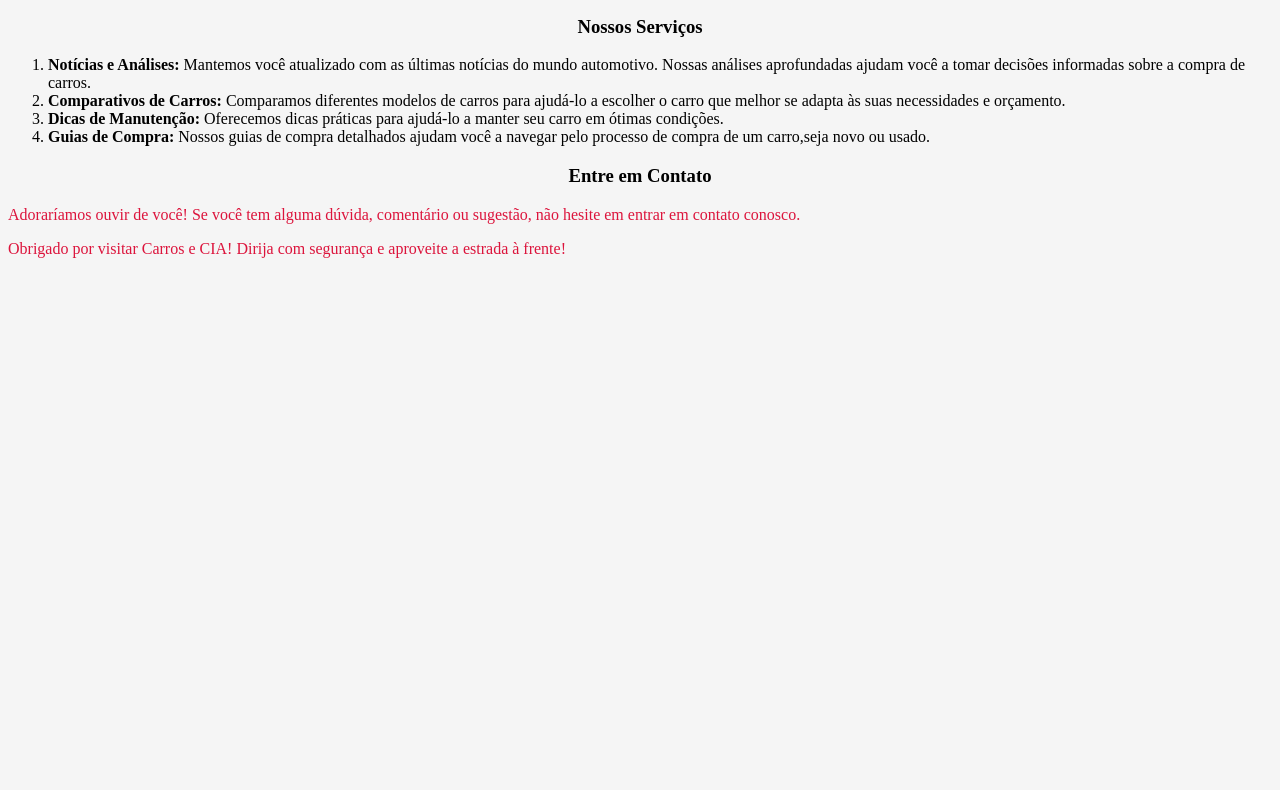
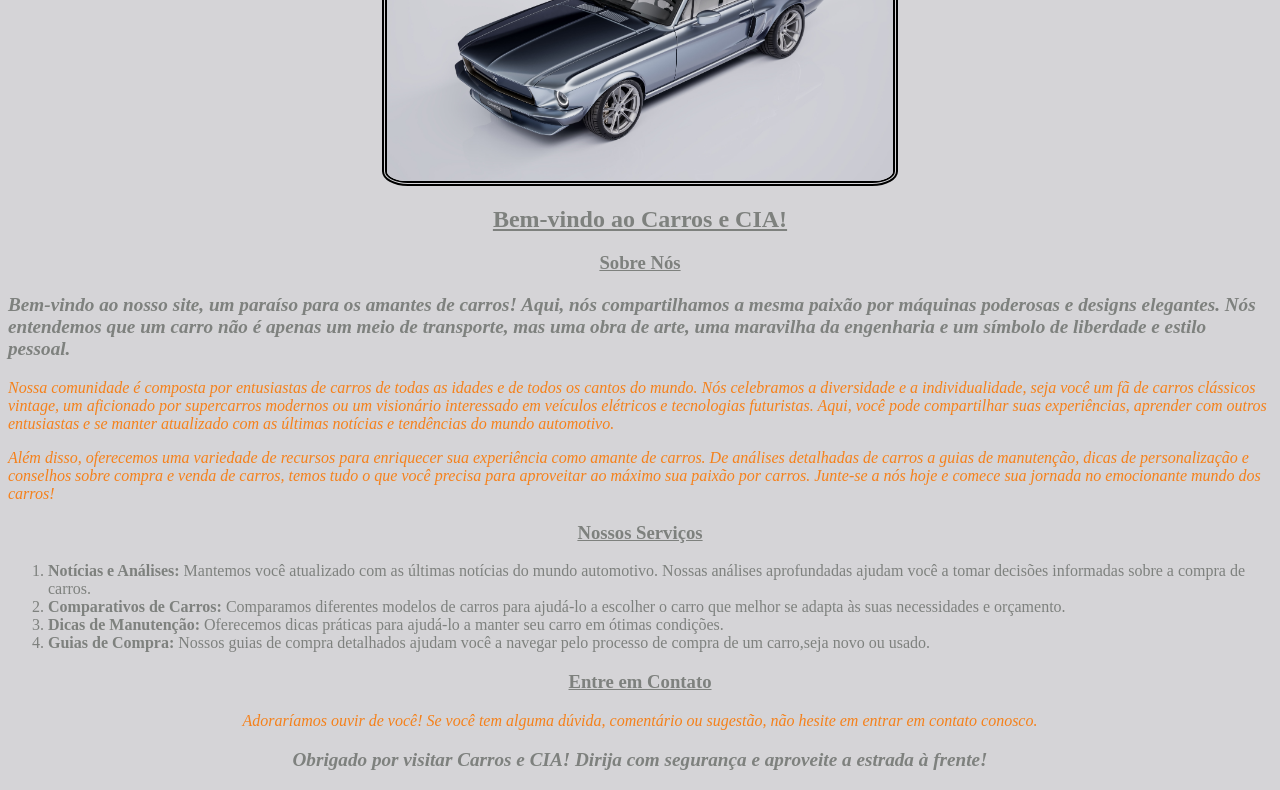
Before and after one commit to diefersoncruz-escola/formadores.carros-e-cia, a plain HTML site: page index.html in a window 1280 px wide. Shown: the part 307-1097 px from the top of the page. Before the commit the page ends 800 px from the top, so only its background shows below. Drawn offline with Linux system fonts and the light colour scheme.

Commit message:
Inclusão de img e ajuste das cores

```diff
--- a/index.html
+++ b/index.html
@@ -9,20 +9,42 @@
 </head>
 
 <body>
-    <h1 class="titulo-centralizado">Carros e CIA!</h1>
+    <h1>Carros e CIA!</h1>
+    <img src="./images/background.jpg" />
     <h2 class="titulo-centralizado">Bem-vindo ao Carros e CIA!</h2>
     <h3 class="titulo-centralizado">Sobre Nós</h3>
-    <p>Carros e CIA é o seu destino final para todas as coisas relacionadas a carros. Somos apaixonados por carros e estamos aqui para ajudá-lo a navegar pelo mundo emocionante dos automóveis.</p>
+    <p class="destaque">Bem-vindo ao nosso site, um paraíso para os amantes de carros! Aqui, nós compartilhamos a mesma
+        paixão por
+        máquinas poderosas e designs elegantes. Nós entendemos que um carro não é apenas um meio de transporte, mas uma
+        obra de arte, uma maravilha da engenharia e um símbolo de liberdade e estilo pessoal.</p>
+    <p>Nossa comunidade é composta por entusiastas de carros de todas as idades e de todos os cantos do mundo. Nós
+        celebramos a diversidade e a individualidade, seja você um fã de carros clássicos vintage, um aficionado por
+        supercarros modernos ou um visionário interessado em veículos elétricos e tecnologias futuristas. Aqui, você
+        pode compartilhar suas experiências, aprender com outros entusiastas e se manter atualizado com as últimas
+        notícias e tendências do mundo automotivo.</p>
+    <p>Além disso, oferecemos uma variedade de recursos para enriquecer sua experiência como amante de carros. De
+        análises detalhadas de carros a guias de manutenção, dicas de personalização e conselhos sobre compra e venda de
+        carros, temos tudo o que você precisa para aproveitar ao máximo sua paixão por carros. Junte-se a nós hoje e
+        comece sua jornada no emocionante mundo dos carros!</p>
+    </p>
     <h3 class="titulo-centralizado">Nossos Serviços</h3>
     <ol>
-        <li><strong>Notícias e Análises:</strong> Mantemos você atualizado com as últimas notícias do mundo automotivo. Nossas análises aprofundadas ajudam você a tomar decisões informadas sobre a compra de carros.</li>
-        <li><strong>Comparativos de Carros:</strong> Comparamos diferentes modelos de carros para ajudá-lo a escolher o carro que melhor se adapta às suas necessidades e orçamento.</li>
-        <li><strong>Dicas de Manutenção:</strong> Oferecemos dicas práticas para ajudá-lo a manter seu carro em ótimas condições.</li>
-        <li><strong>Guias de Compra:</strong> Nossos guias de compra detalhados ajudam você a navegar pelo processo de compra de um carro,seja novo ou usado.</li>
+        <li><strong>Notícias e Análises:</strong> Mantemos você atualizado com as últimas notícias do mundo automotivo.
+            Nossas análises aprofundadas ajudam você a tomar decisões informadas sobre a compra de carros.</li>
+        <li><strong>Comparativos de Carros:</strong> Comparamos diferentes modelos de carros para ajudá-lo a escolher o
+            carro que melhor se adapta às suas necessidades e orçamento.</li>
+        <li><strong>Dicas de Manutenção:</strong> Oferecemos dicas práticas para ajudá-lo a manter seu carro em ótimas
+            condições.</li>
+        <li><strong>Guias de Compra:</strong> Nossos guias de compra detalhados ajudam você a navegar pelo processo de
+            compra de um carro,seja novo ou usado.</li>
     </ol>
     <h3 class="titulo-centralizado">Entre em Contato</h3>
-    <p>Adoraríamos ouvir de você! Se você tem alguma dúvida, comentário ou sugestão, não hesite em entrar em contato conosco.</p>
-    <p>Obrigado por visitar Carros e CIA! Dirija com segurança e aproveite a estrada à frente!</p>
+    <p class="texto-centralizado">Adoraríamos ouvir de você! Se você tem alguma dúvida, comentário ou sugestão, não
+        hesite em entrar em contato
+        conosco.</p>
+    <p class="texto-centralizado destaque">Obrigado por visitar Carros e CIA! Dirija com segurança e aproveite a estrada
+        à
+        frente!</p>
 </body>
 
 </html>
--- a/style.css
+++ b/style.css
@@ -1,20 +1,52 @@
-body{
-    background-color: whitesmoke;
-}
-h1{
-    text-decoration: overline underline;
-    font-size: 10vh;
-    color: crimson;
+body {
+    background-color: rgb(213, 212, 215);
 }
 
-h2{
+h1 {
+    text-decoration: overline underline;
+    text-align: center;
+    font-size: 10vh;
+    color: rgb(126, 129, 126);
+}
+
+h2 {
+    color: rgb(126, 129, 126);
+}
+
+h3 {
+    color: rgb(126, 129, 126);
+}
+
+img {
+    width: 40%;
+    display: block;
+    margin: auto;
+    border-width: 5px;
+    border-style: double;
+    border-radius: 5%;
+}
+
+li {
+    color: rgb(126, 129, 126);
+}
+
+.titulo-centralizado {
+    text-align: center;
     text-decoration: underline;
 }
 
-.titulo-centralizado{
+p {
+    color: rgb(245, 129, 27);
+    font-style: oblique;
+    font-size: medium;
+}
+
+.destaque {
+    color: rgb(126, 129, 126);
+    font-size: larger;
+    font-weight: bold;
+}
+
+.texto-centralizado {
     text-align: center;
 }
-
-p{
-    color: crimson;
-}
```
Also changed, not shown: images/background.jpg (added).
